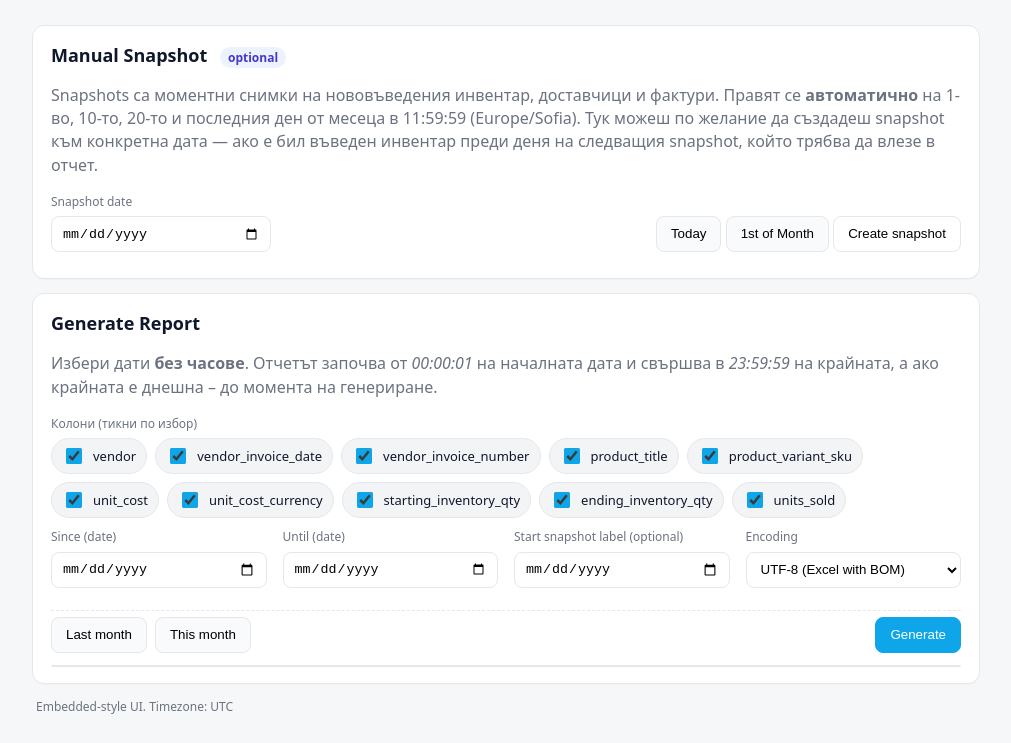
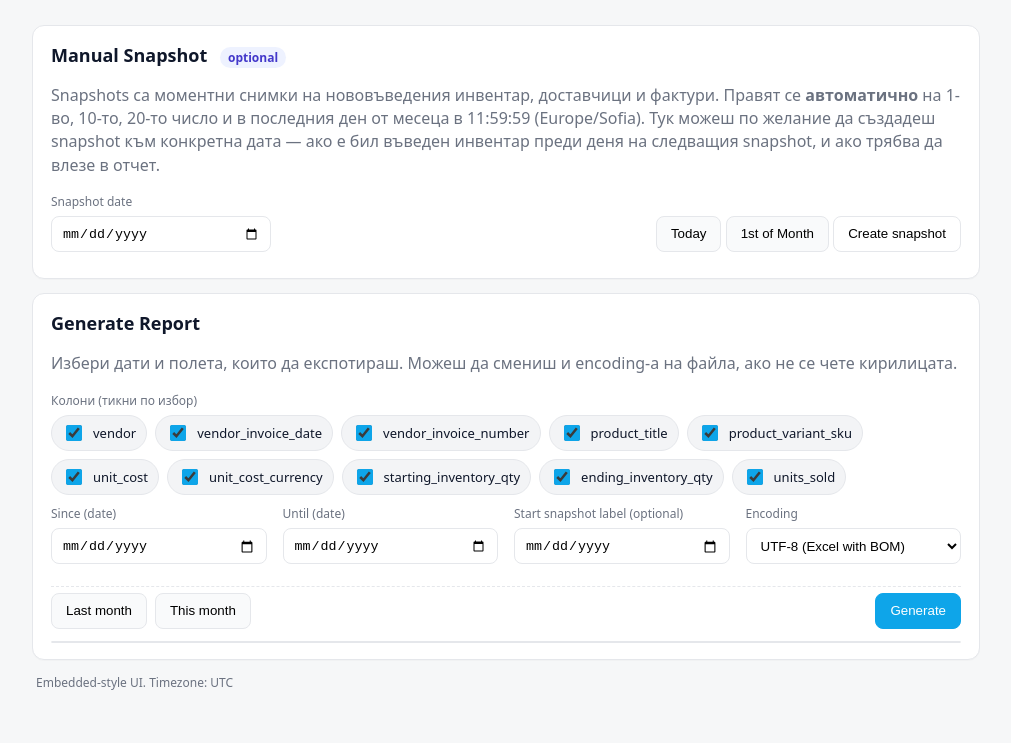
Before and after one commit to asap-xt/inventory-export, a website: page public/index.html in a window 1280 px wide. Shown: the part 122-865 px from the top of the page, without its empty margins (134-1145 px from the left). After the commit the page ends 842 px from the top, so only its background shows below. Drawn offline with Linux system fonts and the light colour scheme.

Commit message:
text fixes

```diff
--- a/public/index.html
+++ b/public/index.html
@@ -22,9 +22,8 @@
         <h2>Manual Snapshot <span class="tag optional">optional</span></h2>
         <p class="muted">
           Snapshots са моментни снимки на нововъведения инвентар, доставчици и фактури. Правят се
-          <strong>автоматично</strong> на 1-во, 10-то, 20-то и последния ден от месеца в 11:59:59 (Europe/Sofia).
-          Тук можеш по желание да създадеш snapshot към конкретна дата &mdash; ако е бил въведен инвентар
-          преди деня на следващия snapshot, който трябва да влезе в отчет.
+          <strong>автоматично</strong> на 1-во, 10-то, 20-то число и в последния ден от месеца в 11:59:59 (Europe/Sofia).
+          Тук можеш по желание да създадеш snapshot към конкретна дата &mdash; ако е бил въведен инвентар преди деня на следващия snapshot, и ако трябва да влезе в отчет.
         </p>
       </div>
 
@@ -51,8 +50,7 @@
       <div class="card-header">
         <h2>Generate Report</h2>
         <p class="muted">
-          Избери дати <strong>без часове</strong>. Отчетът започва от <em>00:00:01</em> на началната дата и свършва в
-          <em>23:59:59</em> на крайната, а ако крайната е днешна – до момента на генериране.
+          Избери дати и полета, които да експотираш. Можеш да смениш и encoding-a на файла, ако не се чете кирилицата.
         </p>
       </div>
 
```
